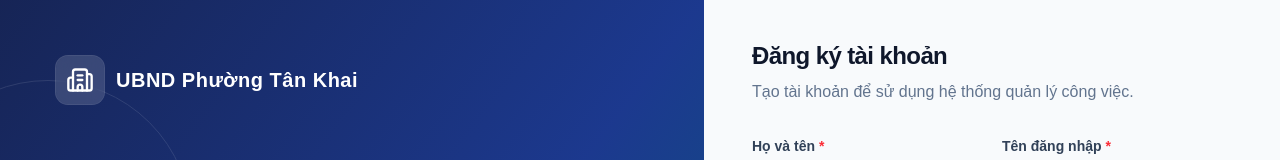
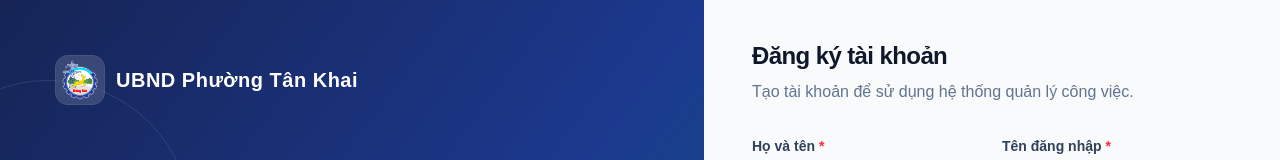
Before and after one commit to NguyenThienLocVN/task-manager-fe, a Next.js app: page /dang-ky in a window 1280 px wide. Shown: the top 160 px of the page. Built offline with nearby package versions, Linux system fonts and the light colour scheme; no server answers.

Commit message:
#34 Replace logo image

```diff
--- a/src/components/auth/AuthLayout.tsx
+++ b/src/components/auth/AuthLayout.tsx
@@ -1,7 +1,7 @@
 import { ReactNode } from "react";
 import Link from "next/link";
+import Image from "next/image";
 import {
-  Building2,
   CheckCircle2,
   ClipboardCheck,
   FileText,
@@ -34,7 +34,13 @@ export default function AuthLayout({
             <div>
               <Link href="/" className="inline-flex items-center gap-3 text-white">
                 <div className="flex h-12 w-12 items-center justify-center rounded-xl bg-white/15 ring-1 ring-white/20 backdrop-blur">
-                  <Building2 className="h-7 w-7" />
+                  <Image
+                    src="/logo_dong_nai.png"
+                    alt="Logo Đồng Nai"
+                    width={128}
+                    height={145}
+                    className="h-10 w-auto object-contain"
+                  />
                 </div>
 
                 <div>
@@ -91,7 +97,13 @@ export default function AuthLayout({
             {/* Logo mobile */}
             <div className="mb-10 flex items-center gap-3 lg:hidden">
               <div className="flex h-11 w-11 items-center justify-center rounded-xl bg-blue-700 text-white">
-                <Building2 className="h-6 w-6" />
+                <Image
+                  src="/logo_dong_nai.png"
+                  alt="Logo Đồng Nai"
+                  width={128}
+                  height={145}
+                  className="h-9 w-auto object-contain"
+                />
               </div>
 
               <div>
--- a/src/components/layout/AdminLayout.tsx
+++ b/src/components/layout/AdminLayout.tsx
@@ -4,6 +4,7 @@ import Link from "next/link";
 import { ReactNode, useCallback, useEffect, useRef, useState } from "react";
 import { usePathname } from "next/navigation";
 import { Bell, BarChart3, Building2, ChevronRight, ClipboardList, FileText, LayoutDashboard, LoaderCircle, LogOut, LucideIcon, Menu, Network, Send, ShieldCheck, Target, UserRound, UsersRound, X, UserLock } from "lucide-react";
+import Image from "next/image";
 import { useAuth } from "@/context/AuthContext";
 import { apiRequest as requestApi } from "@/lib/auth/api";
 import {
@@ -352,7 +353,7 @@ export default function AdminLayout({
             className="flex items-center gap-3"
           >
             <div className="flex h-11 w-11 items-center justify-center rounded-xl bg-white/15 text-white">
-              <Building2 className="h-6 w-6" />
+              <Image src="/logo_dong_nai.png" alt="Logo Đồng Nai" width={128} height={145} className="h-9 w-auto object-contain" />
             </div>
 
             <div>
```
